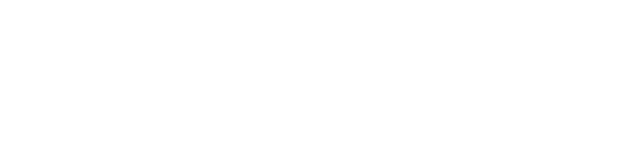
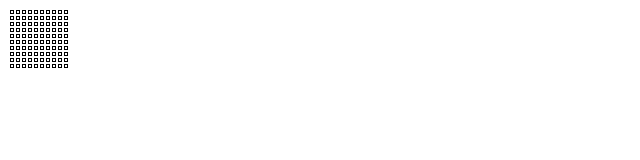
Before and after one commit to ufjf-dcc202/ufjf-dcc202-2025-3-a-trb-vinieheitor, a plain HTML site: page index.html in a window 1280 px wide. Shown: the whole page, without its empty margins (0-640 px from the left). Drawn offline with Linux system fonts and the light colour scheme.

Commit message:
Adiciona CSS, cria tabuleiro

```diff
--- a/app.js
+++ b/app.js
@@ -1 +1,22 @@
-console.log("Hello World!");
+let tamanhoTabuleiro = 10;
+let quadradosTabuleiro = [];
+
+iniciarTabuleiro();
+
+function iniciarTabuleiro() {
+    let tabuleiroDoc = document.getElementById("tabuleiro");
+    let novoTabuleiroHTML = "";
+    for (let i = 0; i < tamanhoTabuleiro; i++) {
+        novoTabuleiroHTML += "\n<tr class='linha'>"
+        for (let j = 0; j < tamanhoTabuleiro; j++) {
+            novoTabuleiroHTML += "\n<td class='quadrado'></td>"
+            let novoQuadrado = {
+                posX : j,
+                posY : i
+            }
+            quadradosTabuleiro.push(novoQuadrado);
+        }
+        novoTabuleiroHTML += "\n</tr>"
+    }
+    tabuleiroDoc.innerHTML += novoTabuleiroHTML;
+}
--- a/jogoum.html
+++ b/index.html
@@ -3,12 +3,15 @@
 <head>
     <meta charset="UTF-8">
     <meta name="viewport" content="width=device-width, initial-scale=1.0">
-    <title>Fase 1</title>
+    <title>Jogo estilo Lightbot</title>
+    <link rel="stylesheet" href="style.css">
 </head>
 <body>
    <main>
-    <div id="tabuleiro">
+    <div>
+        <table id="tabuleiro">
 
+        </table>
     </div>
    </main>
 <script src="app.js"></script>
--- /dev/null
+++ b/style.css
@@ -0,0 +1,3 @@
+.quadrado {
+    border: 1px solid;
+}
```
